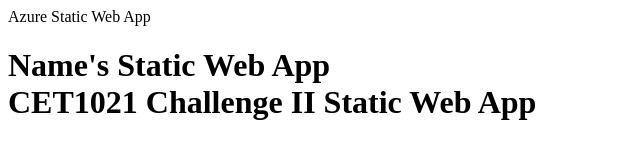
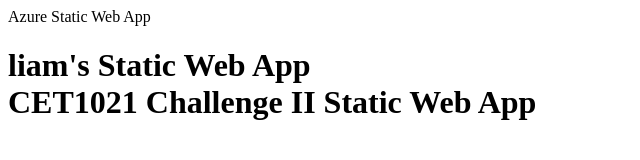
Before and after one commit to WinterWoo/liam-swa-challenge, a plain HTML site: page files/index.html in a window 1280 px wide. Shown: the whole page, without its empty margins (0-640 px from the left). Drawn offline with Linux system fonts and the light colour scheme.

Commit message:
Update index.html

```diff
--- a/files/index.html
+++ b/files/index.html
@@ -1,6 +1,6 @@
 <html>
 <head>Azure Static Web App</head>
 <body>
-<h1>Name's Static Web App<br>CET1021 Challenge II Static Web App</h1>
+<h1>liam's Static Web App<br>CET1021 Challenge II Static Web App</h1>
 </body>
 </html>
```
